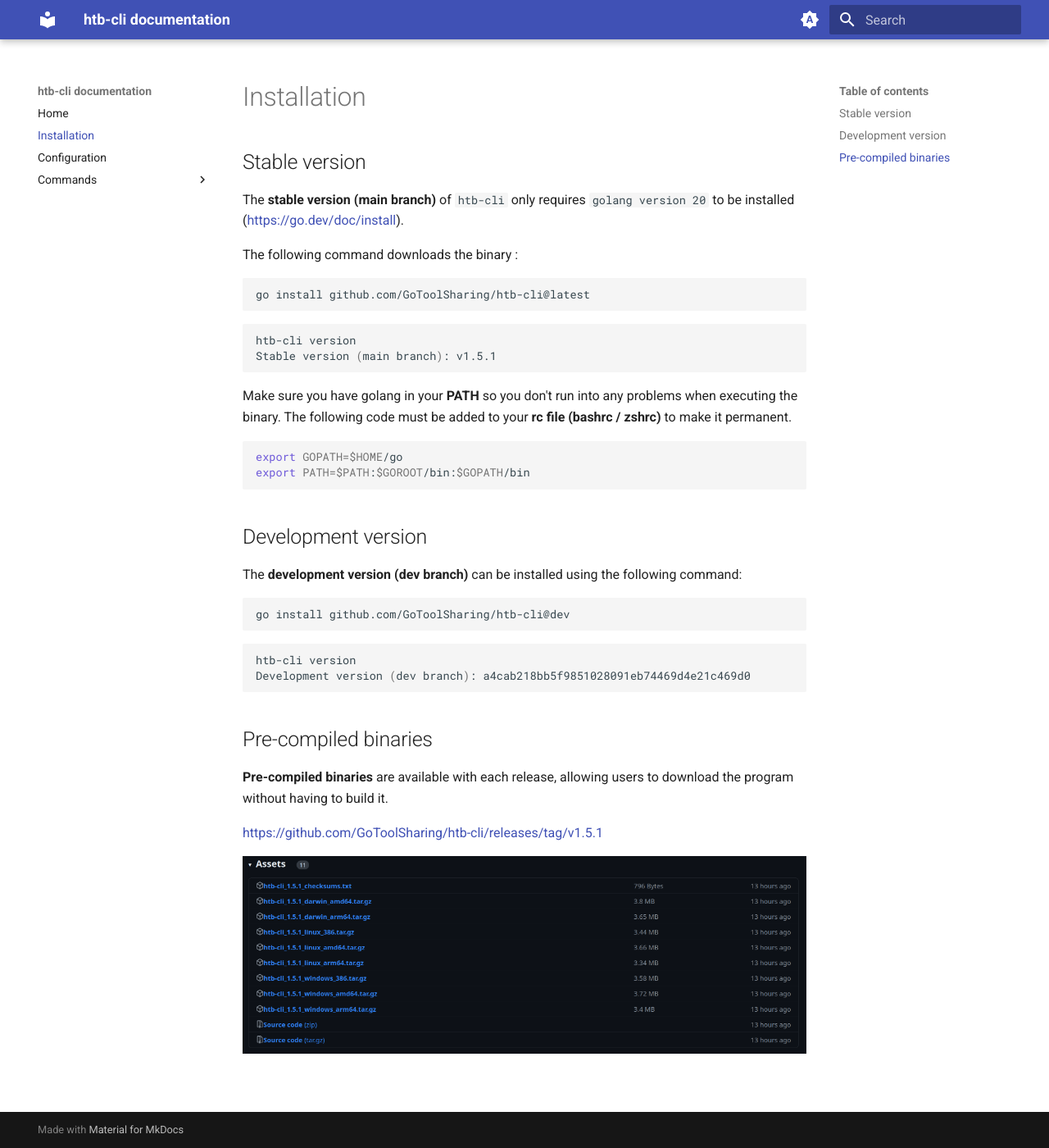
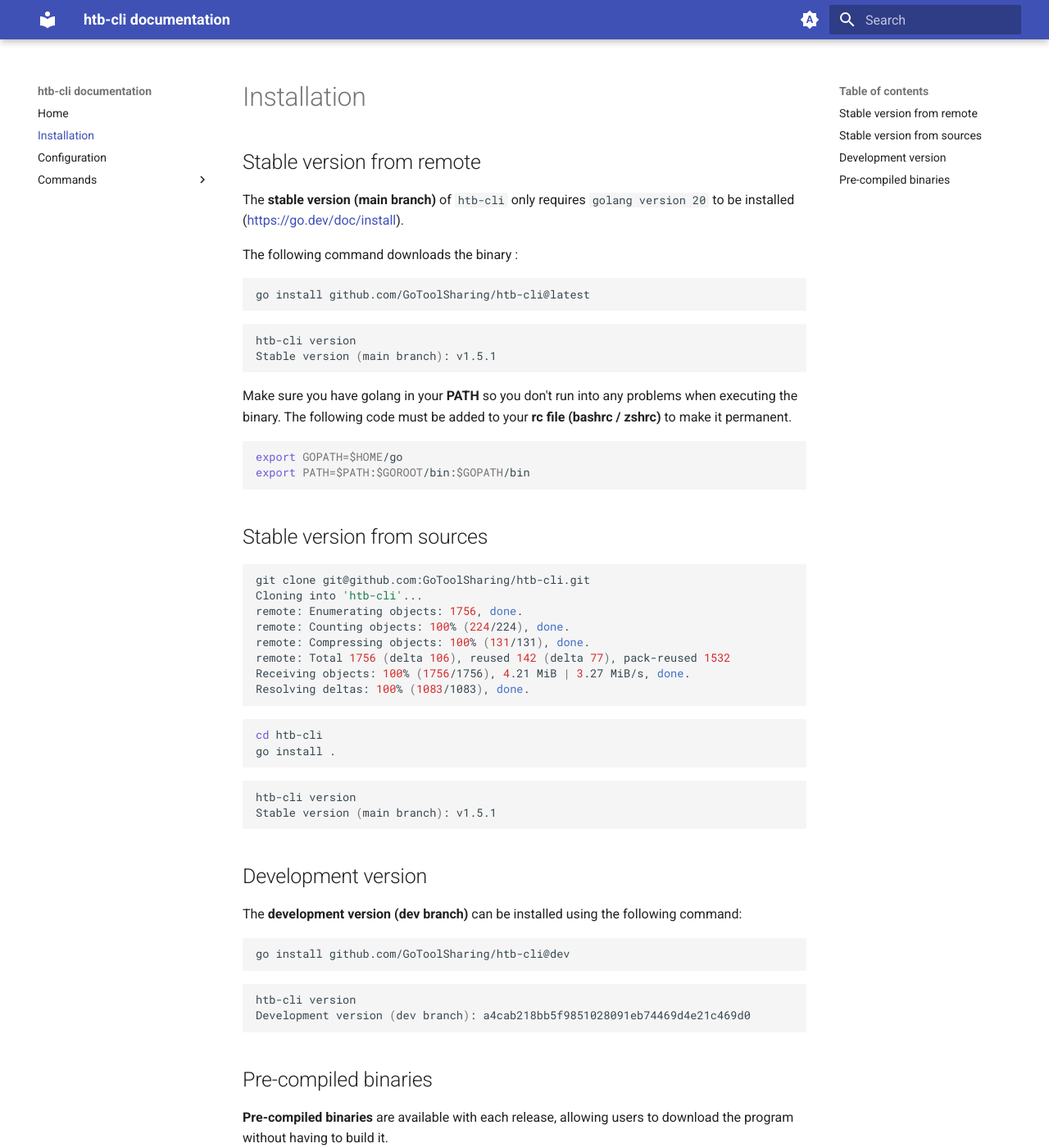
Before and after one commit to GoToolSharing/htb-cli-documentation, an MkDocs documentation site: the page built from docs/installation.md, in a window 1280 px wide and 1400 px high. Shown: the whole window at 82% size. Built offline with MkDocs 1.6.1 and Material for MkDocs 9.7.7, drawn with Linux system fonts in a browser that asks for light colours.

Commit message:
Add installation methodd

````diff
--- a/docs/installation.md
+++ b/docs/installation.md
@@ -1,6 +1,6 @@
 # Installation
 
-## Stable version
+## Stable version from remote
 
 The **stable version (main branch)** of `htb-cli` only requires `golang version 20` to be installed (<a href="https://go.dev/doc/install" target="_blank">https://go.dev/doc/install</a>).
 
@@ -20,6 +20,29 @@
 ```bash
 export GOPATH=$HOME/go
 export PATH=$PATH:$GOROOT/bin:$GOPATH/bin
+```
+
+## Stable version from sources
+
+```bash
+git clone git@github.com:GoToolSharing/htb-cli.git
+Cloning into 'htb-cli'...
+remote: Enumerating objects: 1756, done.
+remote: Counting objects: 100% (224/224), done.
+remote: Compressing objects: 100% (131/131), done.
+remote: Total 1756 (delta 106), reused 142 (delta 77), pack-reused 1532
+Receiving objects: 100% (1756/1756), 4.21 MiB | 3.27 MiB/s, done.
+Resolving deltas: 100% (1083/1083), done.
+```
+
+```bash
+cd htb-cli
+go install .
+```
+
+```bash
+htb-cli version
+Stable version (main branch): v1.5.1
 ```
 
 ## Development version
````
Also changed, not shown: docs/index.md (+1 -1 lines).
